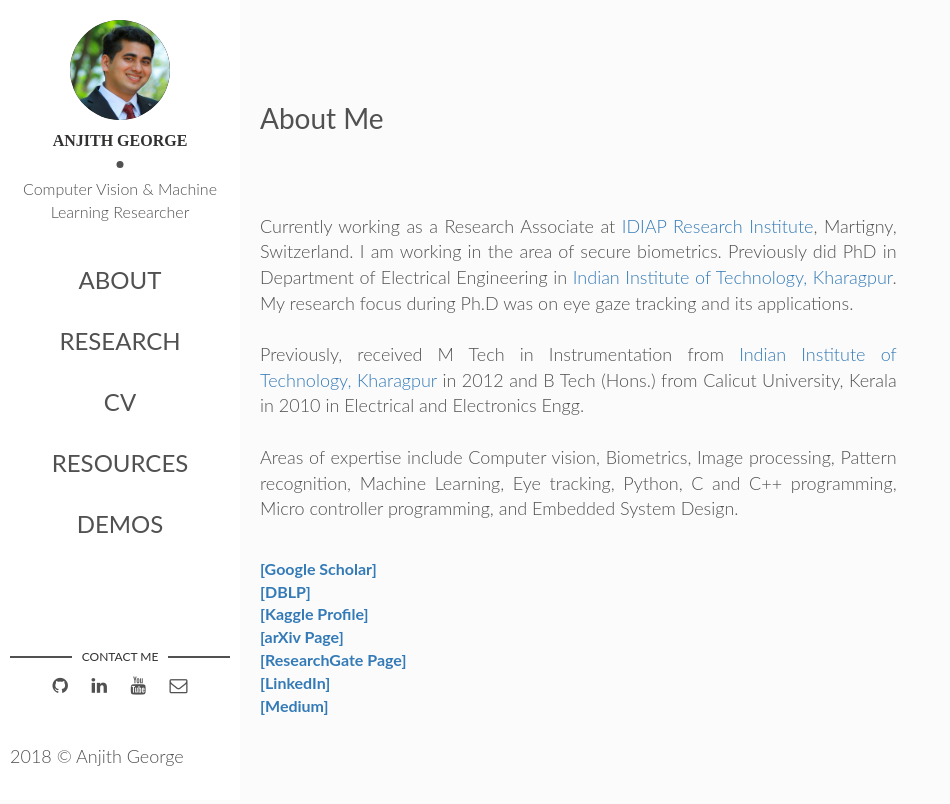
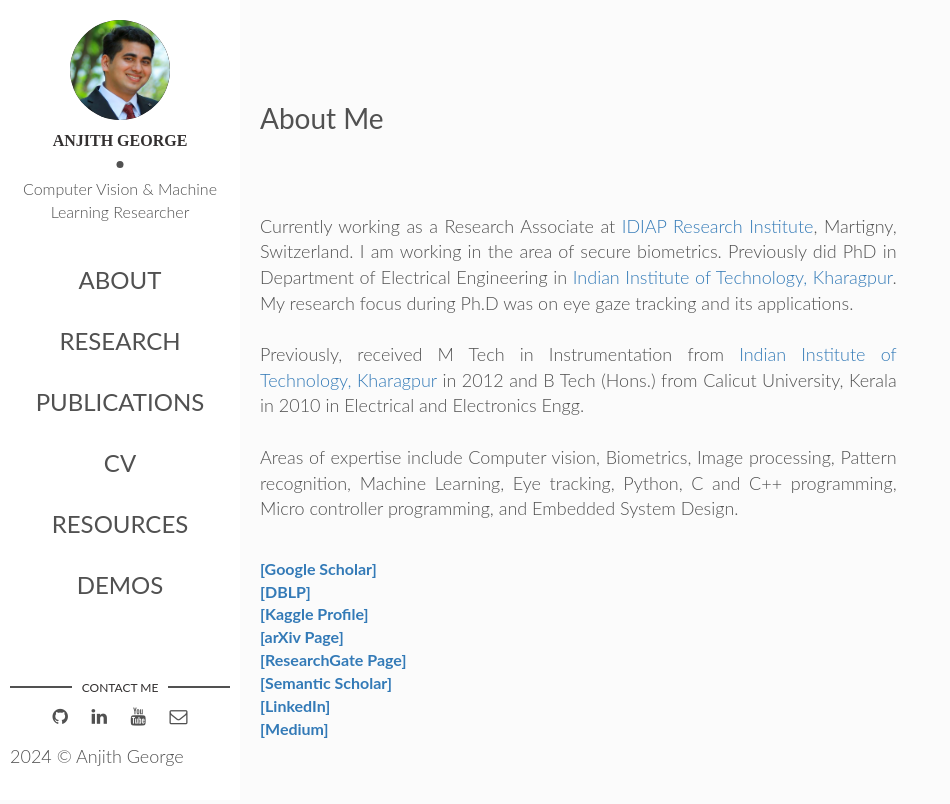
Before and after one commit to anjith2006/anjith2006.github.io, a plain HTML site: page index.html in a window 1280 px wide. Shown: the whole page, without its empty margins (0-950 px from the left). Drawn offline with Linux system fonts and the light colour scheme.

Commit message:
Update index.html

```diff
--- a/index.html
+++ b/index.html
@@ -53,6 +53,7 @@
       <article class="article-page"><div class="page-content"><div class="wrap-content"><header class="header-page">
       <h3 class="page-sidebarmenu"><a href="index.html">About</a></h3>
       &nbsp; &nbsp; <h3 class="page-sidebarmenu"><a href="research.html">Research</a></h3>
+      &nbsp; &nbsp; <h3 class="page-sidebarmenu"><a href="publications.html">Publications</a></h3>
       &nbsp; &nbsp; <h3 class="page-sidebarmenu"><a href="resume.html">CV</a></h3>
       &nbsp; &nbsp; <h3 class="page-sidebarmenu"><a href="resources.html">Resources</a></h3>
       &nbsp; &nbsp; <h3 class="page-sidebarmenu"><a href="demos.html">Demos</a></h3>
@@ -74,7 +75,7 @@
           <li class="github"><a href="http://github.com/anjith2006" target="_blank"><i class="fa fa-github"></i></a></li>
 
 
-          <li class="linkedin"><a href="https://ch.linkedin.com/in/anjith-george-phd-87402529" target="_blank"><i class="fa fa-linkedin"></i></a></li>
+          <li class="linkedin"><a href="www.linkedin.com/in/anjithgeorge" target="_blank"><i class="fa fa-linkedin"></i></a></li>
 
 
           <li><a href="https://www.youtube.com/channel/UCF-4bAPWrVmkLxQRTjDz0yQ" target="_blank"><i class="fa fa-youtube" aria-hidden="true"></i></a></li>
@@ -85,7 +86,7 @@
       </ul>
     </section> <!-- End Section Contact -->
     <div class="copyright">
-      <p>  2018 © Anjith George  </p>
+      <p>  2024 © Anjith George  </p>
     </div>
   </footer> <!-- End Footer -->
 </aside> <!-- End Sidebar -->
@@ -119,6 +120,8 @@
  <div class="pubv"> <a href = "http://arxiv.org/find/all/1/all:+AND+anjith+george/0/1/0/all/0/1"><b>[arXiv Page]</b></a></div>
 
  <div class="pubv"> <a href = "http://www.researchgate.net/profile/Anjith_George2"><b>[ResearchGate Page]</b></a></div>
+
+ <div class="pubv"> <a href = "https://www.semanticscholar.org/author/Anjith-George/3110004"><b>[Semantic Scholar]</b></a></div>
 
  <div class="pubv"> <a href = "https://ch.linkedin.com/in/anjith-george-phd-87402529"><b>[LinkedIn]</b></a></div>
 	      <div class="pubv"> <a href = "https://medium.com/@anjithgeorge"><b>[Medium]</b></a></div>
```
